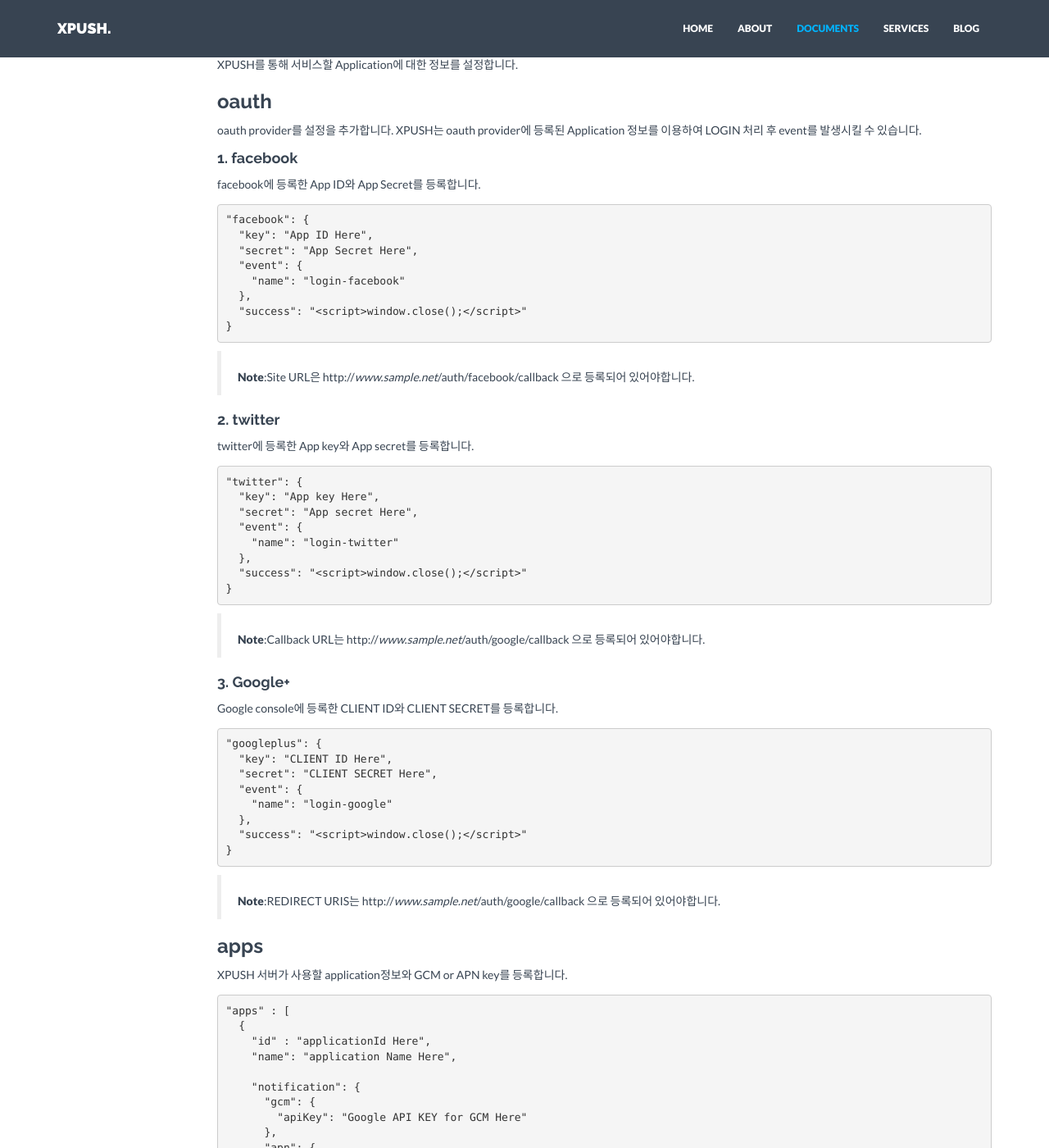
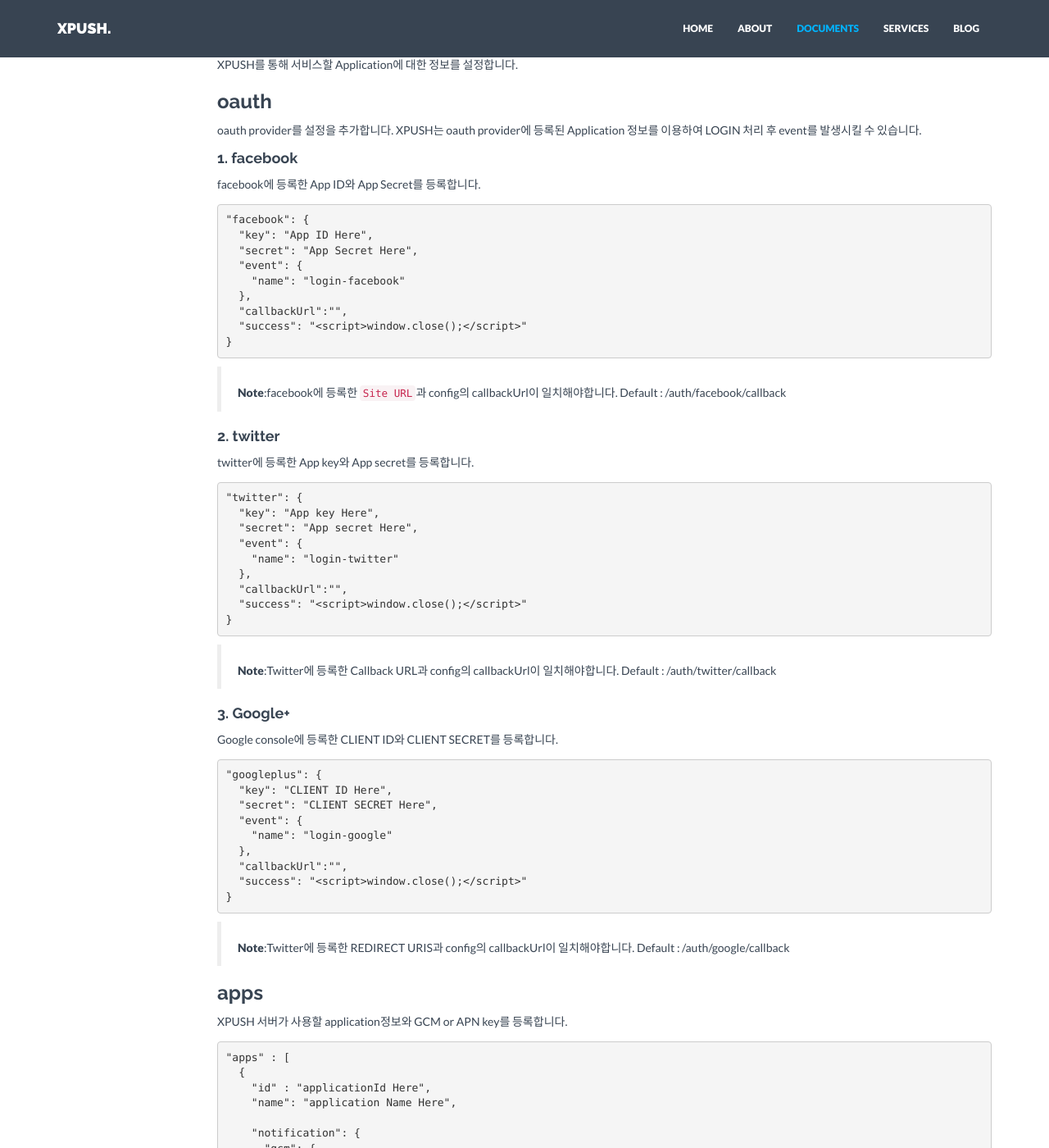
Before and after one commit to xpush/xpush.github.io, a Jekyll site: the page built from doc/configuration/index.md, in a window 1280 px wide and 1400 px high, scrolled down 998 px. Shown: the whole window at 82% size. Built offline with Jekyll 4.4.1, drawn with Linux system fonts in a browser that asks for light colours; nearby versions of some CDN libraries; some of the changed text lies outside the part shown.

```diff
--- a/doc/configuration/index.md
+++ b/doc/configuration/index.md
@@ -29,19 +29,19 @@ XPUSH가 사용할 zookeeper, redis, mongodb 정보를 설정합니다.
 
 xpush가 사용할 zookeeper의 주소를 설정합니다.
 
-	zookeeper:{'address':'127.0.0.1:2181'}
+	zookeeper:{"address":"127.0.0.1:2181"}
 
 ### redis
 
 xpush가 사용할 redis의 주소를 설정합니다.
 
-	redis:{'address':'127.0.0.1:6379'}
+	redis:{"address":"127.0.0.1:6379"}
 
 ### mongodb
 
 xpush가 사용할 mongodb의 주소를 설정합니다.
 
-	mongodb:{'address':'127.0.0.1:27017'}
+	mongodb:{"address":"127.0.0.1:27017"}
 
 <a name="app_config"></a>
 <br/>
@@ -66,10 +66,11 @@ facebook에 등록한 App ID와 App Secret를 등록합니다.
 	  "event": {
 	    "name": "login-facebook"
 	  },
+	  "callbackUrl":"",
 	  "success": "<script>window.close();</script>"
 	}
 
->**Note**:Site URL은 http://*www.sample.net*/auth/facebook/callback 으로 등록되어 있어야합니다.
+>**Note**:facebook에 등록한 `Site URL`과 config의 callbackUrl이 일치해야합니다. Default : /auth/facebook/callback
 
 #### 2. twitter
 
@@ -81,12 +82,11 @@ twitter에 등록한 App key와 App secret를 등록합니다.
 	  "event": {
 	    "name": "login-twitter"
 	  },
+	  "callbackUrl":"",
 	  "success": "<script>window.close();</script>"
 	}
 
-
->**Note**:Callback URL는 http://*www.sample.net*/auth/google/callback 으로 등록되어 있어야합니다.
-
+>**Note**:Twitter에 등록한 Callback URL과 config의 callbackUrl이 일치해야합니다. Default : /auth/twitter/callback
 
 #### 3. Google+
 
@@ -98,10 +98,11 @@ Google console에 등록한 CLIENT ID와 CLIENT SECRET를 등록합니다.
 	  "event": {
 	    "name": "login-google"
 	  },
+	  "callbackUrl":"",
 	  "success": "<script>window.close();</script>"
 	}
 
->**Note**:REDIRECT URIS는 http://*www.sample.net*/auth/google/callback 으로 등록되어 있어야합니다.
+>**Note**:Twitter에 등록한 REDIRECT URIS과 config의 callbackUrl이 일치해야합니다. Default : /auth/google/callback
 
 ### apps
 
@@ -114,10 +115,10 @@ XPUSH 서버가 사용할 application정보와 GCM or APN key를 등록합니다
 
 	    "notification": {
 	      "gcm": {
-		"apiKey": "Google API KEY for GCM Here"
+					"apiKey": "Google API KEY for GCM Here"
 	      },
 	      "apn": {
-		"apiKey": "APNS Key Here"
+					"apiKey": "APNS Key Here"
 	      }
 	    }
 	  }
@@ -160,3 +161,9 @@ XPUSH server 실행될 때 사용할 hostname. 해당 URL은 oauth에 사용할
 [oauth 설정](#oauth_config) 참고
 
 	--host http://www.sample.net
+
+####data
+
+XPUSH server가 사용할 data directory를 설정한다. 업로드한 파일들이 해당 위치에 저장된다.
+
+	--data /data
```
Also changed, not shown: _includes/doc/installation/with-docker.md (+37 -5 lines), _includes/doc/installation/with-npm.md (+10 -1 lines).
